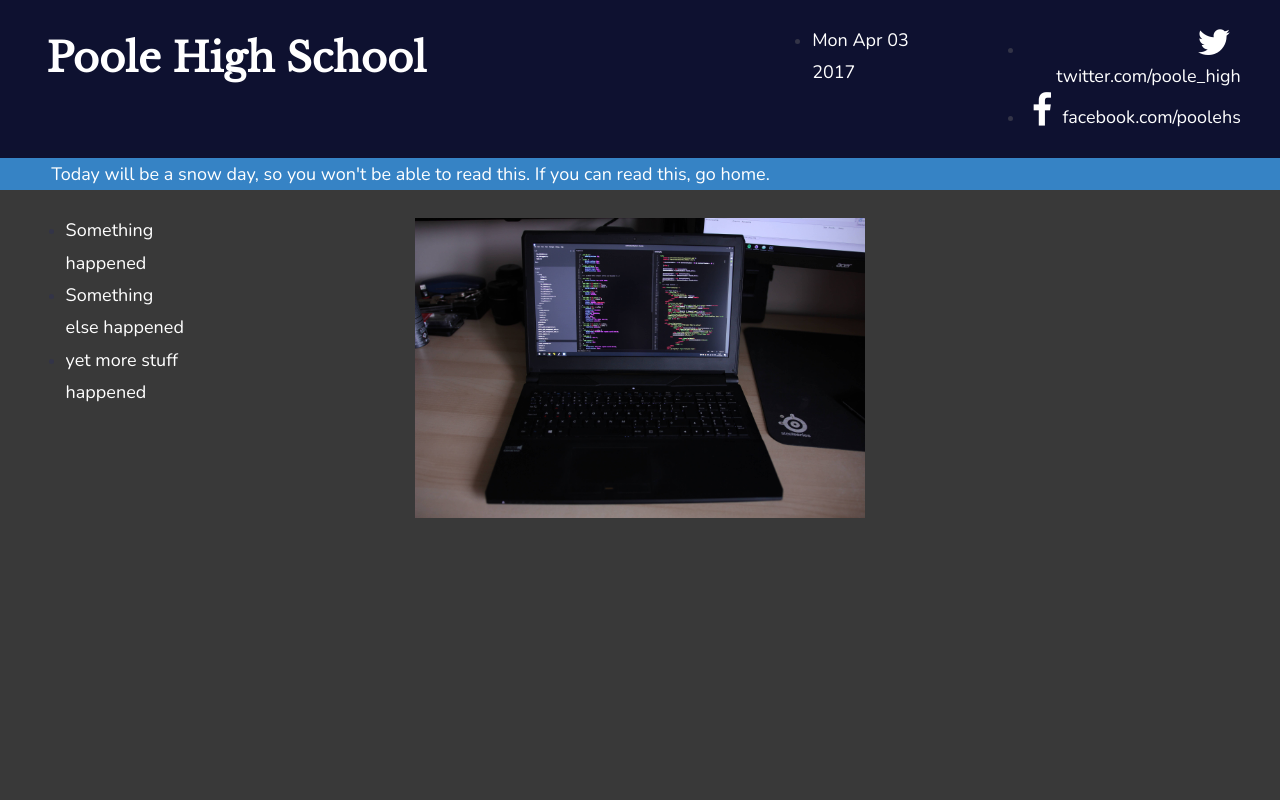
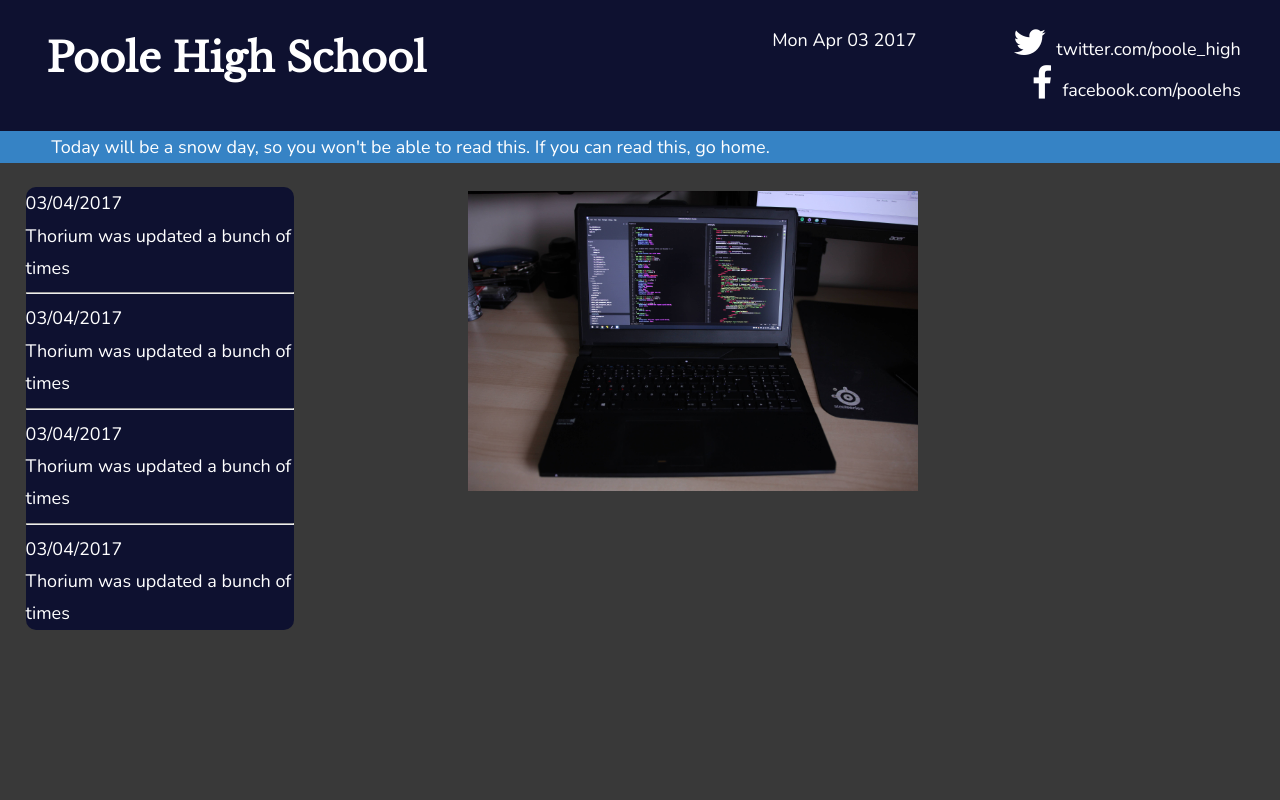
Before and after one commit to DanielPullan/Thorium, a PHP site: page / in a window 1280 px wide. Run offline with PHP 8.4, Linux system fonts and the light colour scheme; some libraries are stand-ins or nearby versions.

Commit message:
working on calendar panel

```diff
--- a/css/style.css
+++ b/css/style.css
@@ -12,7 +12,7 @@ general font avenir LT
 :root {
     --primary-colour: #2a2a2a;
     --background-colour: #393939;
-    --header-background-color: #0e1130;
+    --header-background-colour: #0e1130;
     --text-colour: #fff;
     --panel-warning: #ff9a03;
     --primary-font: 'Libre Baskerville', serif;
@@ -24,7 +24,7 @@ html {
     background-color: var(--background-colour);
 }
 .header {
-    background-color: var(--header-background-color);
+    background-color: var(--header-background-colour);
 }
 .headerText {
     margin-top: 20px;
@@ -37,6 +37,12 @@ html {
 .panel {
     background-color: var(--panel-background);
     width: 100%!important;
+}
+.datePanel {
+    background-color: var(--header-background-colour);
+    border: 3px var(--header-background-color) solid;
+    border-radius: 10px;
+    marg
 }
 .panelText {
     margin-left: 4%;
@@ -63,10 +69,11 @@ img {
     max-width: 100%;
     max-height: 100%;
 }
-.timeline-Tweet-text {
-    color: #fff!important;
+
+ul {
+  list-style-type: none;
+  -webkit-padding-start: 0px;
 }
-
 #slider {
   position: relative;
   overflow: hidden;
--- a/index.html
+++ b/index.html
@@ -43,32 +43,56 @@
 
     <!-- Body Part -->
     <div class="row">
-        <div class="col-2">
-            <div class="slider">
+        <div class="col-3">
+            <div class="slider datePanel">
                 <ul>
                     <li>
-                        <p>Something happened</p>
+                        <p>
+                            03/04/2017
+                        </p>
+                        <P>
+                            Thorium was updated a bunch of times
+                        </P>
+                        <hr />
                     </li>
                     <li>
-                        <p>Something else happened</p>
+                        <p>
+                            03/04/2017
+                        </p>
+                        <P>
+                            Thorium was updated a bunch of times
+                        </P>
+                        <hr />
                     </li>
                     <li>
-                        <p>yet more stuff happened</p>
+                        <p>
+                            03/04/2017
+                        </p>
+                        <P>
+                            Thorium was updated a bunch of times
+                        </P>
+                        <hr />
+                    </li>
+                    <li>
+                        <p>
+                            03/04/2017
+                        </p>
+                        <P>
+                            Thorium was updated a bunch of times
+                        </P>
+
                     </li>
                 </ul>
             </div>
         </div>
-        <div class="col-8">
+        <div class="col-7">
             <div id="slider">
                 <ul>
                     <li><img src="/images/1.jpg" />
-                        <p>Something happened</p>
                     </li>
                     <li><img src="/images/2.jpg" />
-                        <p>Something else happened</p>
                     </li>
                     <li><img src="/images/3.jpg" />
-                        <p>yet more stuff happened</p>
                     </li>
                 </ul>
             </div>
@@ -142,7 +166,6 @@
     var today = new Date();
 
     $('#date').html(today.toDateString());
-    $('#time').html(today.getHours() + ':' + today.getMinutes());
 </script>
 <script>
     window.twttr = (function(d, s, id) {
```
